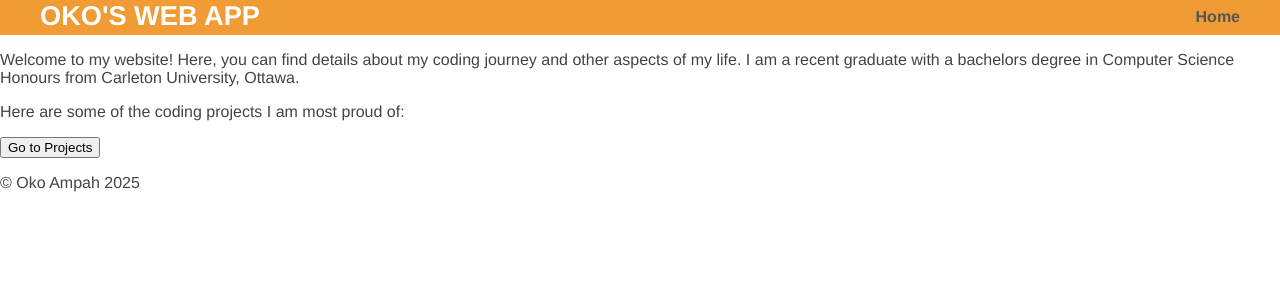
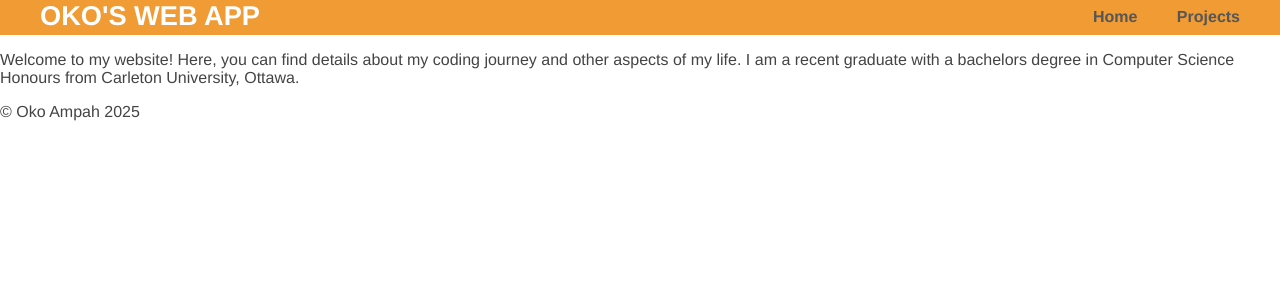
Before and after one commit to AlexanderAmpah/Web-App, a Flask app: page / in a window 1280 px wide. Shown: the top 300 px of the page. Run offline with Flask 3, Linux system fonts and the light colour scheme.

Commit message:
Fixes to html

```diff
--- a/Static/styles.css
+++ b/Static/styles.css
@@ -39,13 +39,13 @@ div.home {
        -moz-border-radius: 6px;
             border-radius: 6px;
 }
-/* div.about {
+div.projects {
     padding: 10px 0 30px 0;
     background-color: #E6E6FA;
     -webkit-border-radius: 6px;
        -moz-border-radius: 6px;
             border-radius: 6px;
-} */
+}
 h2 {
     font-size: 3em;
     margin-top: 40px;
--- a/templates/index.html
+++ b/templates/index.html
@@ -13,7 +13,7 @@
                 <strong><nav>
                     <ul class="menu">
                         <li><a href="{{ url_for('home') }}">Home</a></li>
-                        <!-- <li><a href="{{ url_for('about') }}">About</a></li> -->
+                        <li><a href="{{ url_for('projects') }}">Projects</a></li>
                     </ul>
                 </nav></strong>
         </div>
@@ -24,13 +24,12 @@
                 I am a recent graduate with a bachelors degree in Computer Science Honours from Carleton University, Ottawa.
             </p>
         </section>
-        <section id="projects">
+        <!-- <section id="projects">
             <p>Here are some of the coding projects I am most proud of: </p>
-            <!-- Button that links to another page -->
             <a href="{{ url_for('projects') }}">
                 <button>Go to Projects</button>
             </a>
-        </section>
+        </section> -->
     </main>
     <footer>
         <p>&copy; Oko Ampah 2025</p>
```
